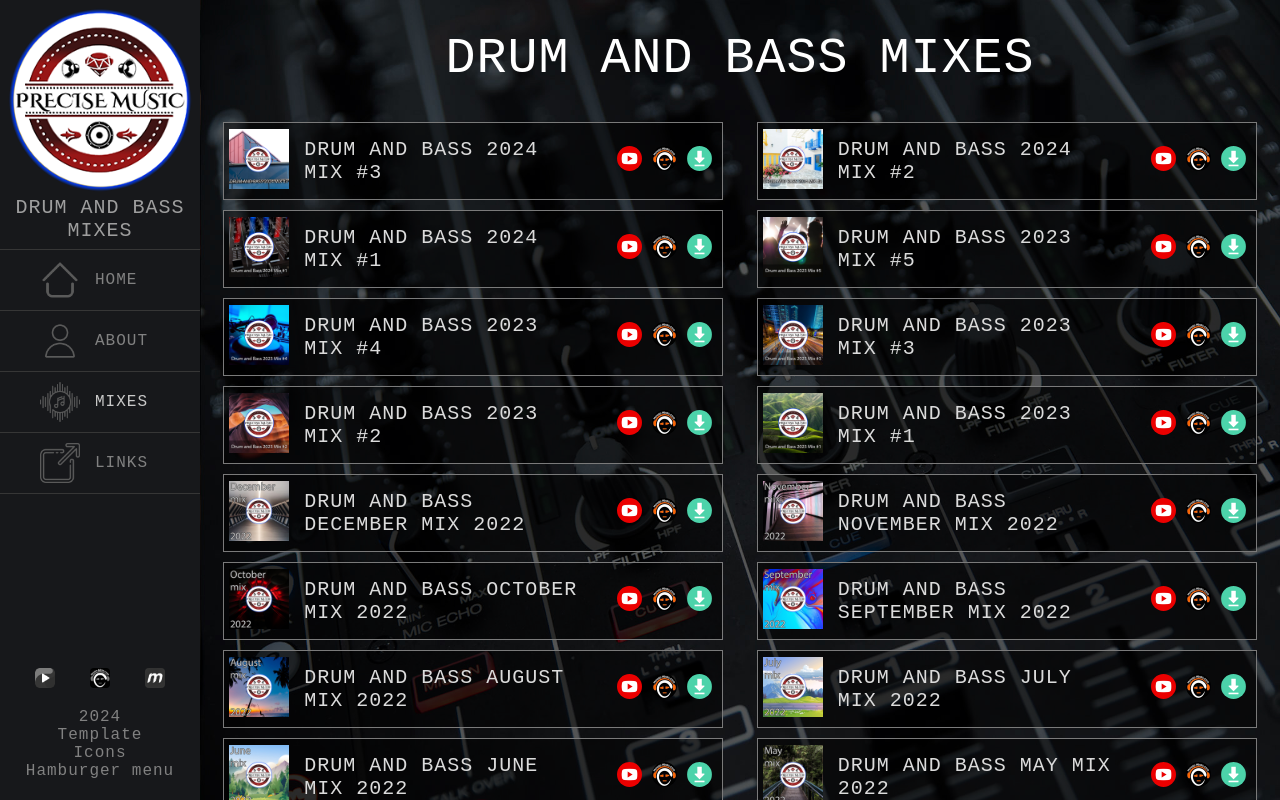
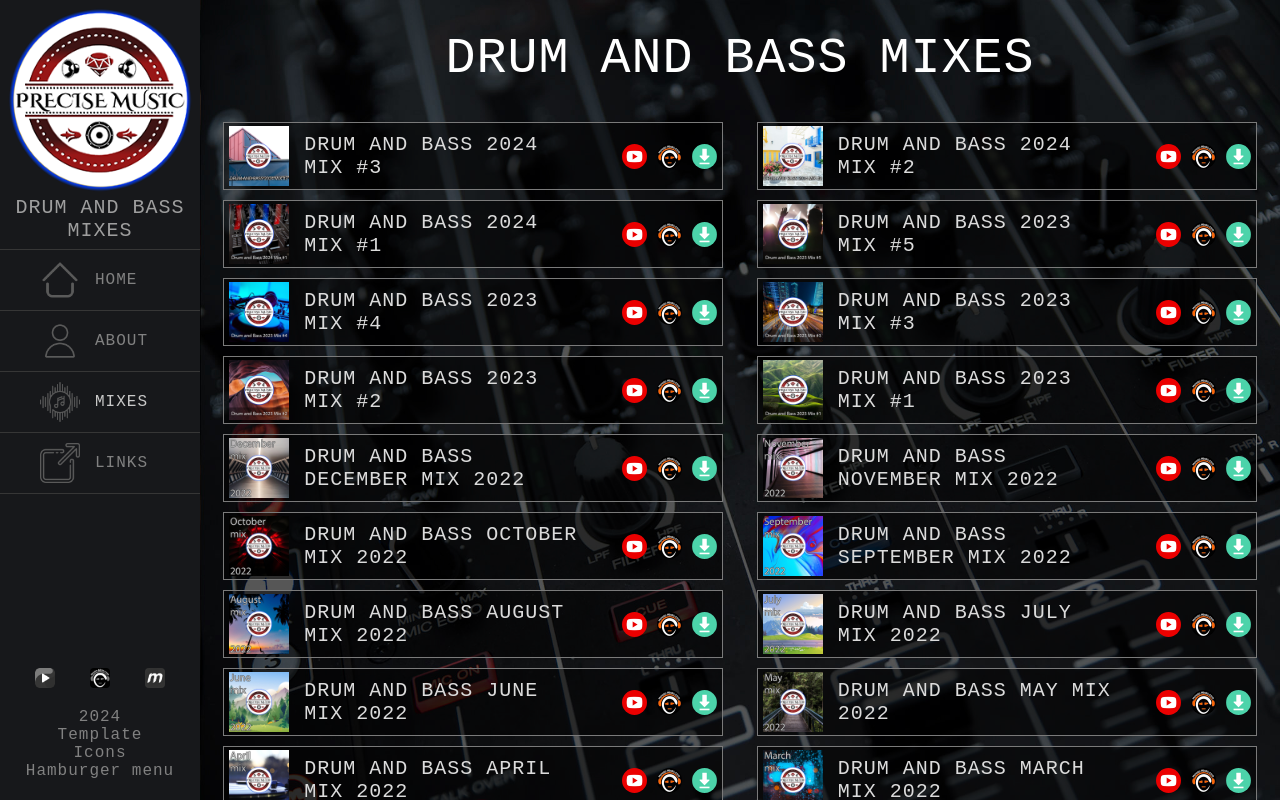
Before and after one commit to matejvalocky/precise-music-react, a React (Create React App) app: page /mixes in a window 1280 px wide. Built offline with nearby package versions, Linux system fonts and the light colour scheme; a web font is replaced by a local one.

Commit message:
zarovnanie obrazkov coverov v jednom mixe na stred a taktiež všetkých odkazov

```diff
--- a/src/components/MixesContent.css
+++ b/src/components/MixesContent.css
@@ -15,9 +15,23 @@
     color: rgb(219, 219, 219);
 }
 
+.mixesInfo a:first-child{
+    display: flex;
+    flex-direction: row;
+    justify-content: center;
+    align-items: center;
+}
+
 
 
 
   .noUnderline{
       text-decoration: none;
   }
+
+  .mixesLinks a{
+    display: flex;
+    flex-direction: row;
+    justify-content: center;
+    align-items: center;
+  }
--- a/src/components/OneMix.css
+++ b/src/components/OneMix.css
@@ -8,7 +8,7 @@
     flex-direction: row;
     justify-content: flex-start;
     align-items: center;
-    padding: 5px;
+    /* padding: 5px; */
     padding-left: 0;
     display: flex;
     flex-direction: row;
```
